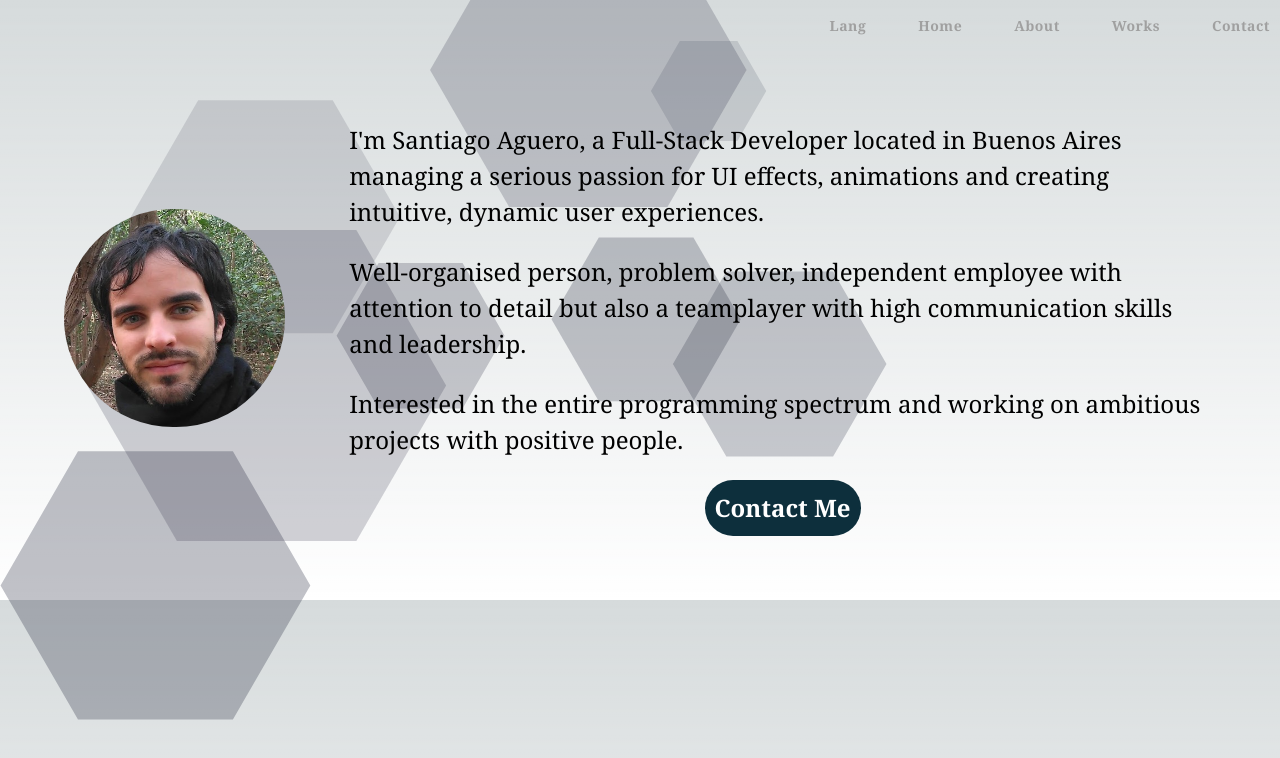
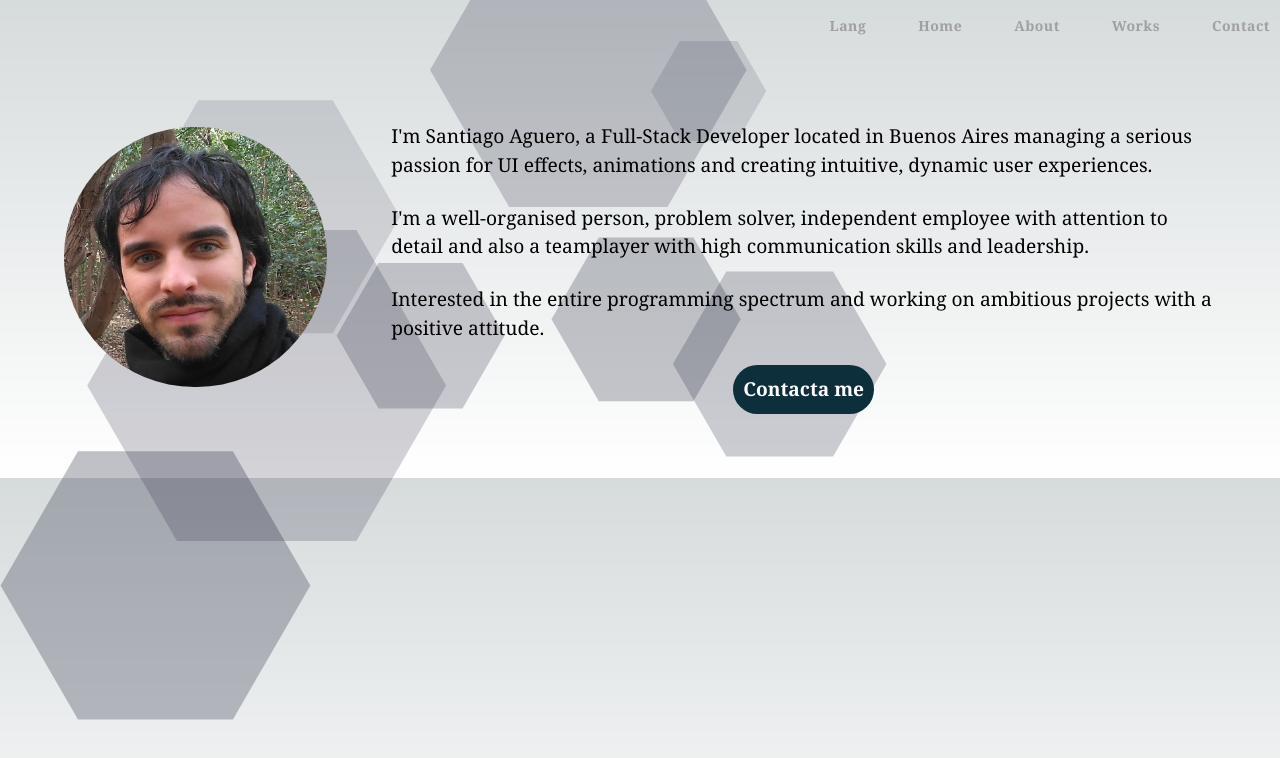
Before and after one commit to santiaguero91/Portfolio, a Next.js app: page /About in a window 1280 px wide. Shown: the top 758 px of the page. Built offline with nearby package versions, Linux system fonts and the light colour scheme.

Commit message:
lastChanges

```diff
--- a/app/About/page.jsx
+++ b/app/About/page.jsx
@@ -6,6 +6,7 @@ import profilePic from "../img/foto.jpg";
 import { Hi, Container, ContactMe, DivParticles } from "./pageStyle";
 import { motion } from "framer-motion";
 import ParticlesBackground from "./ParticlesBackground";
+import Link from "next/link";
 
 export default function About() {
   return (
@@ -21,7 +22,7 @@ export default function About() {
         className="margen"
         initial={{ y: 50, opacity: 0 }}
         animate={{ y: 0, opacity: 1 }}
-        transition={{ transition: { duration: 2 } }}
+        transition={{ duration: 2 }}
       >
         <Image
           src={profilePic}
@@ -47,8 +48,8 @@ export default function About() {
           animate={{ x: 0, opacity: 1 }}
           transition={{ delay: 0.8, transition: { duration: 2 } }}
         >
-          Well-organised person, problem solver, independent employee with
-          attention to detail but also a teamplayer with high communication
+          I&apos;m a well-organised person, problem solver, independent employee with
+          attention to detail and also a teamplayer with high communication
           skills and leadership.
         </motion.h3>
         <motion.h3
@@ -57,15 +58,14 @@ export default function About() {
           transition={{ delay: 1.4, transition: { duration: 2 } }}
         >
           Interested in the entire programming spectrum and working on ambitious
-          projects with positive people.
+          projects with a positive attitude.
         </motion.h3>
         <ContactMe
           initial={{ y: -50, opacity: 0 }}
           animate={{ y: 0, opacity: 1 }}
           transition={{ delay: 1.8, transition: { duration: 2 } }}
         >
-          {" "}
-          Contact Me
+          <Link href="/Contact">Contacta me</Link>
         </ContactMe>
       </Hi>
     </Container>
--- a/app/About/pageStyle.js
+++ b/app/About/pageStyle.js
@@ -23,10 +23,10 @@ export const Hi = styled(motion.div)`
 flex-direction: column;
 margin-top: 10px;
 margin-left: 4rem;
-font-size: 1.5rem;
+font-size: 1.2rem;
 font-family: ui-serif, Georgia, Cambria, "Times New Roman", Times, serif;
 h3{
-  margin-top: 0.75rem;
+margin-top: 0.75rem;
 margin-bottom: 0.75rem;
 }
 `;
@@ -47,6 +47,7 @@ transition:  0.2s ease-in-out;
 
 :hover{
   background-color: white;
+  color: #0d2f3c;
 }
 `;
 export const DivParticles = styled(motion.div)`
--- a/app/AboutEsp/page.jsx
+++ b/app/AboutEsp/page.jsx
@@ -5,6 +5,9 @@ import Image from 'next/image';
 import profilePic from '../img/foto.jpg';
 import {Hi, Container, ContactMe} from "./pageStyle"
 import { motion } from "framer-motion";
+import Link from "next/link";
+import ParticlesBackground from "../About/ParticlesBackground";
+import {DivParticles} from "../About/pageStyle"
 
 
 
@@ -18,6 +21,12 @@ export default function About() {
   return (
 
 <Container>
+
+
+<DivParticles>
+        <ParticlesBackground />
+      </DivParticles>
+
       <motion.div className='margen'
       initial={{y: 50, opacity: 0}}
       animate={{y: 0, opacity: 1}}
@@ -41,11 +50,11 @@ export default function About() {
       <motion.h3
       initial={{x: 10, opacity: 0}}
       animate={{x: 0, opacity: 1}}
-      transition={{delay:1.4 , transition:{duration:2}}}>Interesado en todo el espectro de programación y trabajando en proyectos ambiciosos con personas positivas.</motion.h3>
+      transition={{delay:1.4 , transition:{duration:2}}}>Interesado en todo el espectro de programación y trabajando en proyectos ambiciosos con una actitud positiva.</motion.h3>
       <ContactMe
       initial={{y: -50, opacity: 0}}
       animate={{y: 0, opacity: 1}}
-      transition={{delay: 1.8 , transition:{duration:2}}}> Contactame</ContactMe>
+      transition={{delay: 1.8 , transition:{duration:2}}}> <Link href="/Contact">Contacta me</Link> </ContactMe>
     </Hi>
     </Container>
   )
--- a/app/AboutEsp/pageStyle.js
+++ b/app/AboutEsp/pageStyle.js
@@ -8,7 +8,7 @@ display: flex;
 flex-direction: row;
 width: fit-content;
 height: fit-content;
-margin: 5% 5%;
+margin: 10% 5%;
 .margen{
   margin: auto;
 }
@@ -23,7 +23,7 @@ export const Hi = styled(motion.div)`
 flex-direction: column;
 margin-top: 10px;
 margin-left: 4rem;
-font-size: 1.5rem;
+font-size: 1.2rem;
 font-family: ui-serif, Georgia, Cambria, "Times New Roman", Times, serif;
 h3{
   margin-top: 0.75rem;
@@ -47,5 +47,6 @@ transition:  0.2s ease-in-out;
 
 :hover{
   background-color: white;
+  color: #0d2f3c;
 }
 `;
--- a/app/Components/Users.jsx
+++ b/app/Components/Users.jsx
@@ -23,7 +23,7 @@ const paginas = [
     logo: cardigan,
     photos: [cardiganhome,Cdetail,CCart,Clandin],
     description:
-      "Ecommerce for training gear and products for gyms and/or homes.",
+      "An Ecommerce for training gear and products for gyms and/or homes.",
   },
   {
     id: 2,
@@ -33,7 +33,7 @@ const paginas = [
     link: "https://pi-countries-santiaguero91.vercel.app/home",
     logo: countries,
     photos: [HChome,HCdetail, HCform,HClandin],
-    description: "Webpage used to  search countries and their activities.",
+    description: "A Webpage used to  search for countries and their tourist activities.",
   },
 ];
 
--- a/app/Works/page.jsx
+++ b/app/Works/page.jsx
@@ -13,6 +13,11 @@ export default function Works() {
       transition:{duration:1}}}
       >This are my Proyects so far ...</ThisAre>
       <Cards />
+      <ThisAre
+      initial={{ opacity: 0 , y: 50}}
+      whileInView={{ opacity: 1 , y: 0,
+      transition:{duration:1}}}
+      >Many more to come ...</ThisAre>
     </Container>
     </div>
   )
--- a/app/WorksEsp/page.jsx
+++ b/app/WorksEsp/page.jsx
@@ -13,6 +13,11 @@ export default function Works() {
       transition:{duration:1}}}
       >Estos son mis proyectos hasta ahora ...</ThisAre>
       <Cards />
+      <ThisAre
+      initial={{ opacity: 0 , y: 50}}
+      whileInView={{ opacity: 1 , y: 0,
+      transition:{duration:1}}}
+      >Muchos mas por venir ...</ThisAre>
     </Container>
     </div>
   )
--- a/app/page.tsx
+++ b/app/page.tsx
@@ -6,7 +6,10 @@ import { Portfolio, Maindiv } from "./pageStyle";
 
 export default function Home() {
   return (
-    <Maindiv>
+    <Maindiv
+    initial={{ y: -50, opacity: 0 }}
+        animate={{ y: 0, opacity: 1 }}
+        transition={{ transition: { duration: 2 } }}>
       <Link href="/Homes">
         <Portfolio>English</Portfolio>
       </Link>
--- a/app/pageStyle.js
+++ b/app/pageStyle.js
@@ -32,7 +32,7 @@ font-size: 24px;
 font-weight: 700;
 
 font-family: ui-serif, Georgia, Cambria, "Times New Roman", Times, serif;
-transition: 1s;
+transition:  0.5s ease-in-out;
 :hover{
     box-shadow: 0 1px 100px 2px rgba(100, 100, 100, 0.5);
     background-color: rgb(180, 180, 180);
--- a/package.json
+++ b/package.json
@@ -27,6 +27,7 @@
     "react-icons": "^4.8.0",
     "react-redux": "^8.0.5",
     "react-router-dom": "^6.11.2",
+    "react-spring": "^9.7.1",
     "react-tsparticles": "^2.9.3",
     "styled-components": "^5.3.10",
     "tailwindcss": "^3.3.2",
@@ -34,6 +35,7 @@
     "typescript": "5.0.4"
   },
   "devDependencies": {
+    "@types/parallax-js": "^3.1.0",
     "babel-plugin-styled-components": "^2.1.3"
   }
 }
```
Also changed, not shown: 1 other file (tests, documents, lock files or other folders).
